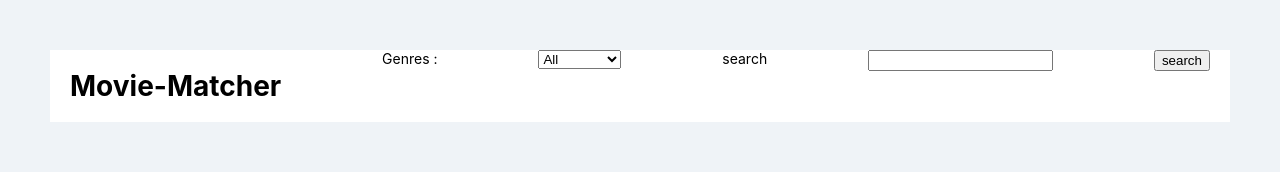
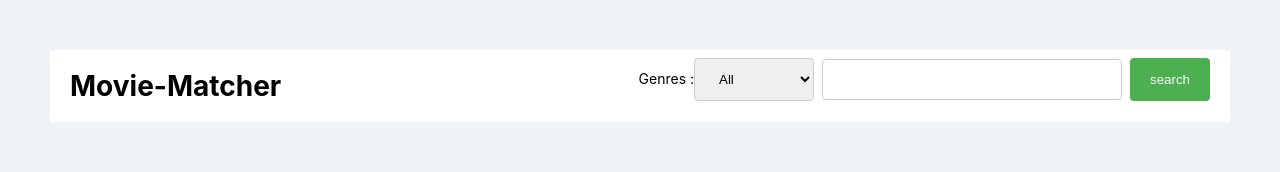
Before and after one commit to ellesis/movie-matcher, a React (Create React App) app: page / in a window 1280 px wide. Shown: the top 172 px of the page. Built offline with nearby package versions, Linux system fonts and the light colour scheme; no server answers.

Commit message:
add search-bar css

```diff
--- a/src/App.js
+++ b/src/App.js
@@ -1,10 +1,8 @@
 import React, { Component } from 'react';
 import "./App.css";
-
 import * as service from './services/search_api';
 import MovieList from './components/movie/MovieList'
 import Header from './components/Header'
-
 
 class App extends Component {
   constructor(props) {
@@ -15,24 +13,21 @@ class App extends Component {
   }
 
   updateMovies = (movies) => {
-    console.log("<<<updateMovies>>>" + movies)
+    //console.log("<<<updateMovies>>>" + movies)
     this.setState({
       movies
     })
-    console.log("<<<updateMovies>>>" + movies)
+    //console.log("<<<updateMovies>>>" + movies)
   }
 
-
   componentDidMount() {
-    service.getMovie("list_movies.json?sort_by=rating", this.updateMovies)
+    service.getMovie("list_movies.json?sort_by=like_count", this.updateMovies)
   }
 
   searchClick = (keyword) => {
-    alert("search click function" + keyword)
+    //alert("search click function" + keyword)
     let url = "list_movies.json?query_term="+keyword
     service.getMovie(url, this.updateMovies)
-
-
   }
 
   render() {
--- a/src/components/Header.jsx
+++ b/src/components/Header.jsx
@@ -8,7 +8,6 @@ class Header extends Component {
     this.state = {
       keyword : 'xxx'
     }
-
   }
 
   inputChangeHandler = (e)=>{
@@ -27,6 +26,8 @@ class Header extends Component {
     return (
       <div className="Header">
         <h1>Movie-Matcher</h1>
+
+        <div>
           Genres :
           <select>
             <option defaultValue="All">All</option>
@@ -35,13 +36,14 @@ class Header extends Component {
             <option value="Drama">Drama</option>
           </select>
 
-        search
           <input
             type="text"
             onChange={this.inputChangeHandler}
           />
           <button onClick={this.clickSearchHandler}>search</button>
         </div>
+
+      </div>
     );
   }
 }
--- a/src/components/movie/MovieItem.css
+++ b/src/components/movie/Movie.css
@@ -1,3 +1,14 @@
+.MovieList {
+  width: 100%;
+  display: flex;
+  justify-content: space-between;
+  align-items: flex-start;
+  flex-wrap: wrap;
+  margin-bottom: 50px;
+  text-overflow: ellipsis;
+  padding: 0 20px;
+}
+
 .Movie {
   background-color: white;
   width: 40%;
--- a/src/components/movie/MovieItem.jsx
+++ b/src/components/movie/MovieItem.jsx
@@ -3,7 +3,7 @@ import PropTypes from 'prop-types';
 
 import LinesEllipsis from 'react-lines-ellipsis'
 
-import './MovieItem.css';
+import './Movie.css';
 
 class MovieItem extends Component {
 
--- a/src/components/movie/MovieList.js
+++ b/src/components/movie/MovieList.js
@@ -1,6 +1,6 @@
 import React, { Component } from 'react'
 import MovieItem from './MovieItem'
-import './MovieItem.css';
+import './Movie.css';
 
 class MovieList extends Component {
   render() {
@@ -15,7 +15,7 @@ class MovieList extends Component {
     })
 
     return (
-      <div>
+      <div className="MovieList">
         {movies}
       </div>
     );
--- a/src/index.css
+++ b/src/index.css
@@ -11,3 +11,34 @@ body {
 html, #root {
   height: 100%;
 }
+
+input[type=text] {
+  width: 300px;
+  padding: 12px 20px;
+  margin: 8px 8px;
+  display: inline-block;
+  border: 1px solid #ccc;
+  border-radius: 4px;
+  box-sizing: border-box;
+}
+
+select {
+  width: 120px;
+  padding: 12px 20px;
+  margin: 8px 0;
+  display: inline-block;
+  border: 1px solid #ccc;
+  border-radius: 4px;
+  box-sizing: border-box;
+}
+
+button {
+  width: 80px;
+  background-color: #4CAF50;
+  color: white;
+  padding: 14px 20px;
+  margin: 8px 0;
+  border: none;
+  border-radius: 4px;
+  cursor: pointer;
+}
```
Also changed, not shown: src/App.css (line endings or trailing spaces). Lines whose indentation alone changed are shown as unchanged.
